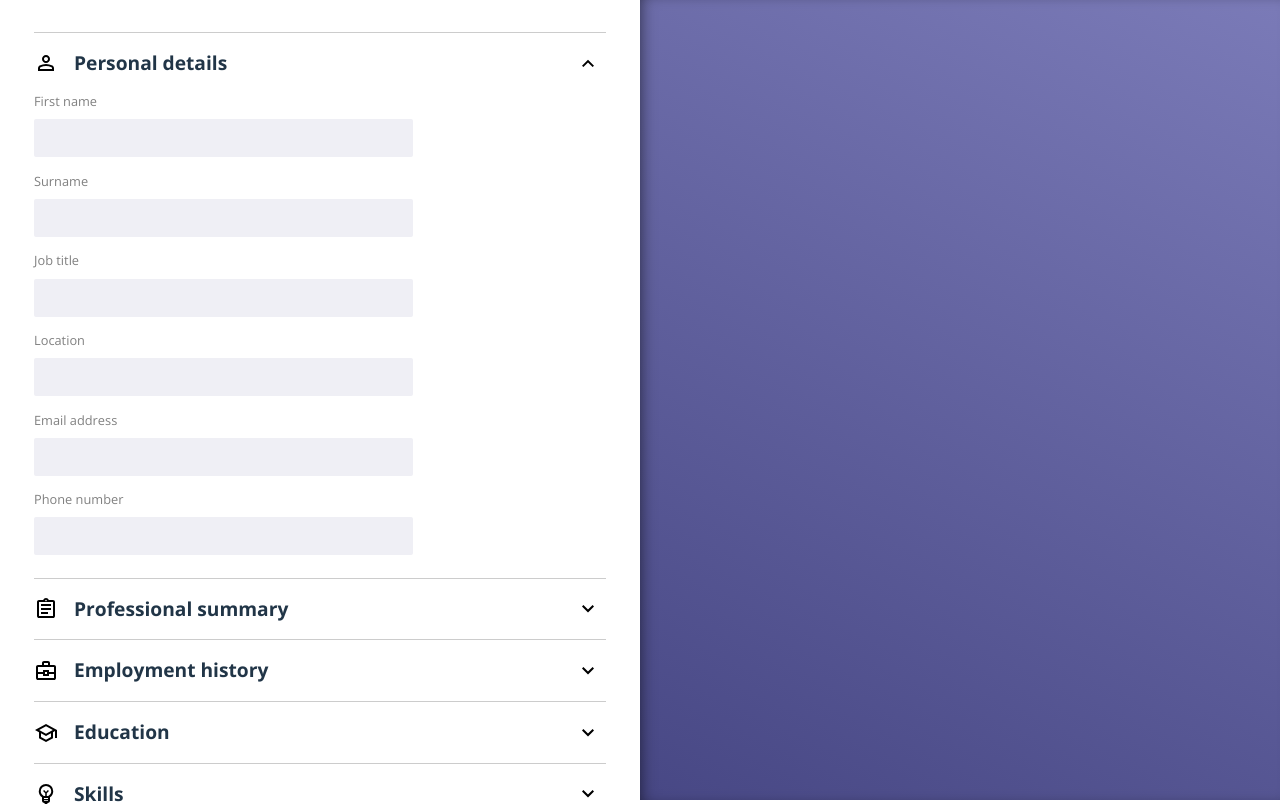
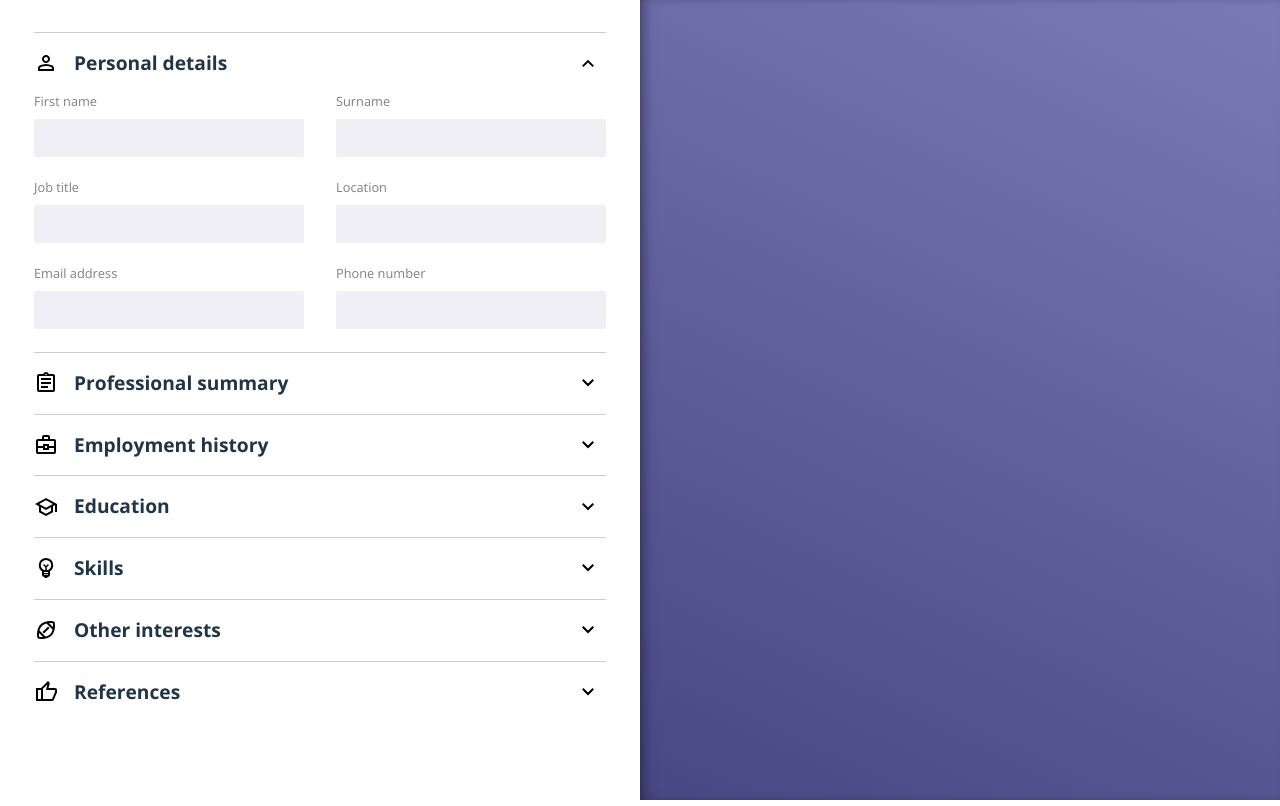
Before and after one commit to CJohnston079/odin-cv-builder, a React (Vite) app: page / in a window 1280 px wide. Shown: the top 806 px of the page. Built offline with nearby package versions, Linux system fonts and the light colour scheme.

Commit message:
feat: move grid properties from #personal-details to .section-fields

```diff
--- a/src/styles/editor/Fieldset.css
+++ b/src/styles/editor/Fieldset.css
@@ -8,11 +8,12 @@ fieldset {
 	padding: 0.5rem 0;
 }
 
-#personal-details {
+.section-fields {
 	display: grid;
-	grid-template-columns: auto auto;
+	grid-template-columns: repeat(2, 1fr);
 	column-gap: 2rem;
 }
-#personal-details .section-header {
+
+/* #personal-details .section-header {
 	grid-column: 1 / -1;
-}
+} */
```
